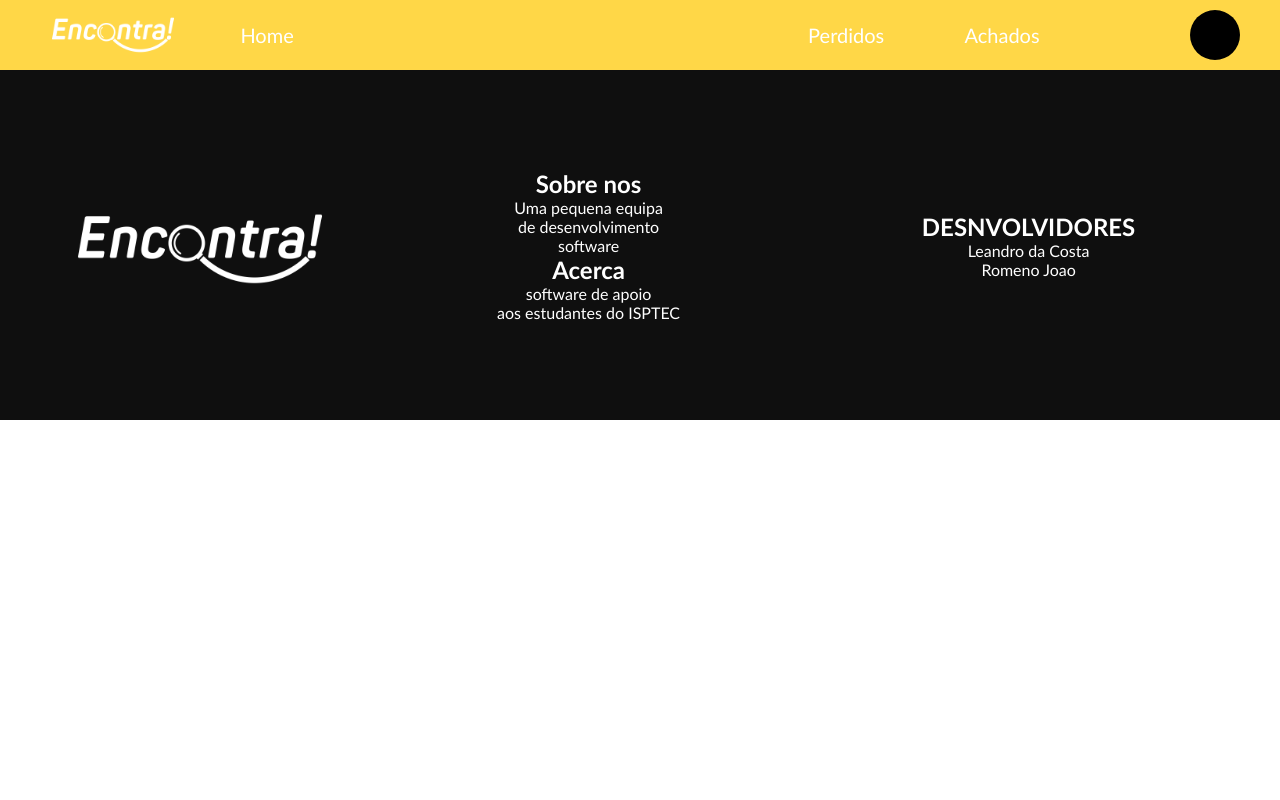
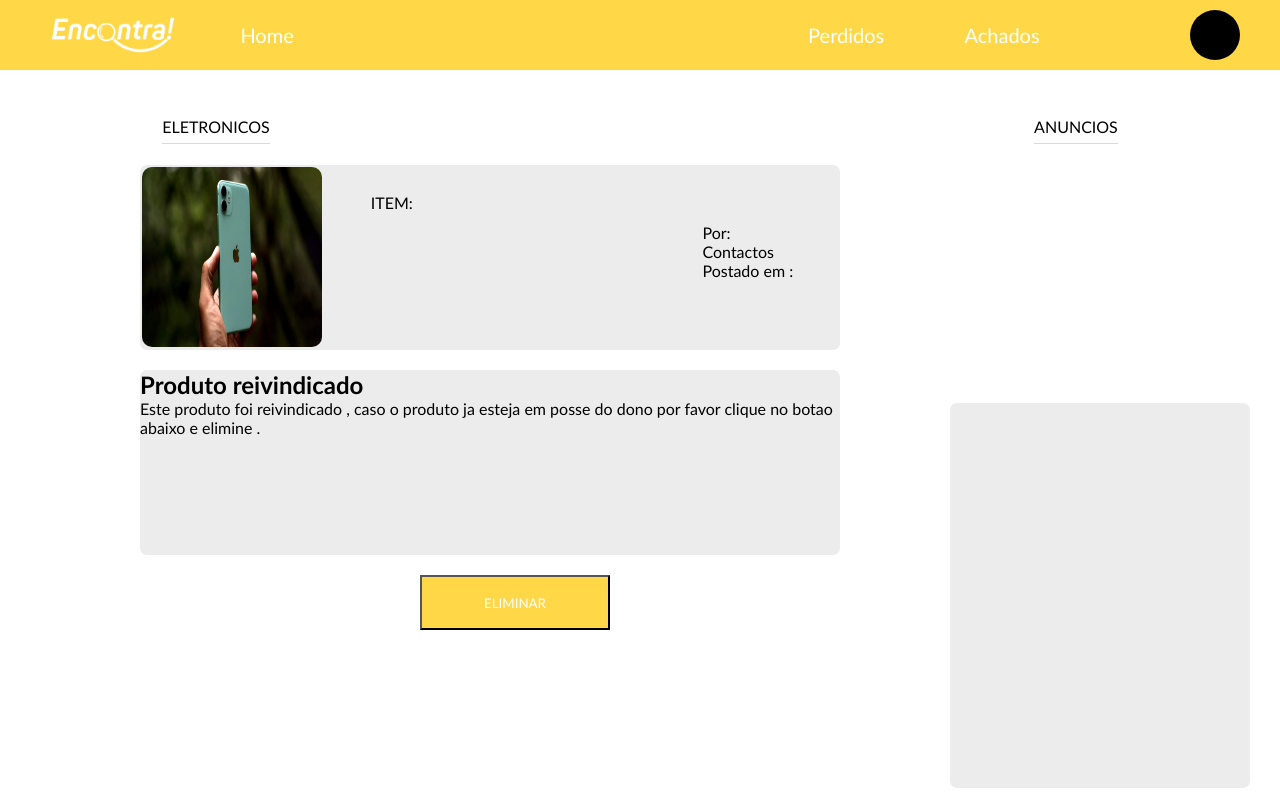
Before and after one commit to LeandroDaCosta/Lost-E-FoundSystem, a React (Create React App) app in the folder aplication/: page /leandro in a window 1280 px wide. Shown: the top 800 px of the page. Built offline with nearby package versions, Linux system fonts and the light colour scheme.

Commit message:
descricao e listar

```diff
--- a/aplication/src/App.jsx
+++ b/aplication/src/App.jsx
@@ -12,6 +12,7 @@ import Categorias from './componentes/Categorias';
 import MenuAchados from './componentes/MenuAchados';
 import Registo from './componentes/Registo';
 import ListarEncontrados from './componentes/ListarEncontrados';
+import ItemReivindicado from './componentes/ItemReivindicado';
 //import Login from './componentes/Login';
 //import Registo from './componentes/Registo';
 
@@ -36,6 +37,7 @@ function App() {
             <Route path='/Eletronicos' element={<ListarEncontrados></ListarEncontrados>}></Route>
             <Route path='/Documentos' element={<ListarEncontrados></ListarEncontrados>}></Route>
             <Route path='/Outros' element={<ListarEncontrados></ListarEncontrados>}></Route>
+            <Route path='/leandro' element={<ItemReivindicado></ItemReivindicado>}></Route>
 
 
 
--- a/aplication/src/componentes/Anuncios.css
+++ b/aplication/src/componentes/Anuncios.css
@@ -1,7 +1,10 @@
 .component-style-right{
+    position: relative;
+    bottom: 207px;
     height: 385px;
+    left: 950px;
 width: 300px;
 background-color:rgb(236, 236, 236);
-margin-bottom: 50px;
+
 border-radius: 7px;
 }
--- a/aplication/src/componentes/Anuncios.jsx
+++ b/aplication/src/componentes/Anuncios.jsx
@@ -1,6 +1,6 @@
 
 import React from 'react'
-
+import "./Anuncios.css"
 export default function Anuncios() {
   return (
     <>
--- /dev/null
+++ b/aplication/src/componentes/DescricaoItem.css
@@ -0,0 +1,28 @@
+.cont{
+
+
+}
+
+.desc{
+    position: relative;
+    height: 185px;
+    margin-left: 140px;
+  bottom:0px;
+width: 700px;
+background-color:rgb(236, 236, 236);
+
+justify-content: center;
+border-radius: 7px;
+
+
+}
+.btn-eliminar{
+    bottom:150px;
+    top: 20px;
+   left: 420px;
+    position: relative;
+    color: white;
+    height: 55px;
+    width: 190px;
+    background-color:#FFD747;
+}
--- /dev/null
+++ b/aplication/src/componentes/DescricaoItem.jsx
@@ -0,0 +1,24 @@
+
+import React from 'react'
+import "./DescricaoItem.css"
+import Anuncios from './Anuncios'
+export default function DescricaoItem() {
+  return (
+ <>
+
+<div className='.cont'>
+<div className='desc'>
+<h2> Produto reivindicado</h2>
+<p> Este produto foi reivindicado , caso o produto ja
+esteja em posse do dono por favor clique no
+botao abaixo e elimine .</p>
+</div>
+<button className='btn-eliminar'>ELIMINAR</button>
+
+
+</div>
+<Anuncios></Anuncios>
+
+ </>
+  )
+}
--- a/aplication/src/componentes/Home.jsx
+++ b/aplication/src/componentes/Home.jsx
@@ -1,10 +1,5 @@
 
 import "./Home.css";
-
-
-
-
-
 //import Header from "./Header"
 import Slides from "./Slides"
 //import Footer from "./Footer";
--- /dev/null
+++ b/aplication/src/componentes/ItemReivindicado.css
@@ -0,0 +1,3 @@
+.content-style{
+
+}
--- /dev/null
+++ b/aplication/src/componentes/ItemReivindicado.jsx
@@ -0,0 +1,15 @@
+
+import React from 'react'
+import Anuncios from './Anuncios'
+import Items from "./Items"
+import DescricaoItem from './DescricaoItem'
+export default function ItemReivindicado() {
+  return (
+   <>
+   <div >
+<Items/>
+   </div>
+   <DescricaoItem/>
+   </>
+  )
+}
--- a/aplication/src/componentes/Items.css
+++ b/aplication/src/componentes/Items.css
@@ -29,7 +29,7 @@ margin-top: 35px;
 
 
 width: 700px;
-
+margin-right: 300px;
 margin-bottom: 10px;
 display: flex;
 flex-direction: column;
@@ -41,9 +41,11 @@ width: 700px;
 background-color:rgb(236, 236, 236);
 margin-bottom: 10px;
 display: flex;
+margin-top: 10px;
 border-radius: 7px;
+
 }
-.component-style-right{
+.component-style-rightt{
     height: 385px;
 width: 300px;
 background-color:rgb(236, 236, 236);
--- a/aplication/src/componentes/Items.jsx
+++ b/aplication/src/componentes/Items.jsx
@@ -7,7 +7,7 @@ export default function Items(props) {
   return (
     <>
     <div className="txt-top">
-        <p className="txt-top-2"> {props.categoria}</p>
+        <p className="txt-top-2"> ELETRONICOS</p>
         <p className="txt-top-3"> ANUNCIOS</p>
     </div>
     <div className="items-components">
@@ -26,7 +26,7 @@ export default function Items(props) {
 
 
             </div>
-          <Anuncios/>
+
 
          </div>
 
--- a/aplication/src/componentes/ListarEncontrados.jsx
+++ b/aplication/src/componentes/ListarEncontrados.jsx
@@ -1,12 +1,14 @@
 import Items from "./Items"
 import "./ListarEncontrados.css"
-
+import Anuncios from "./Anuncios";
 function ListarEncontrados(){
     return(
     <>
     <div>
     <Items categoria="ELETRONICOS" nomeItem="Iphone" nome="leandro" contacto="931675441" data="2011" caminho="../images/dims.jpg" />
-        </div>
+
+  </div>
+        <Anuncios></Anuncios>
 </>
     )
 }export default ListarEncontrados;
```
